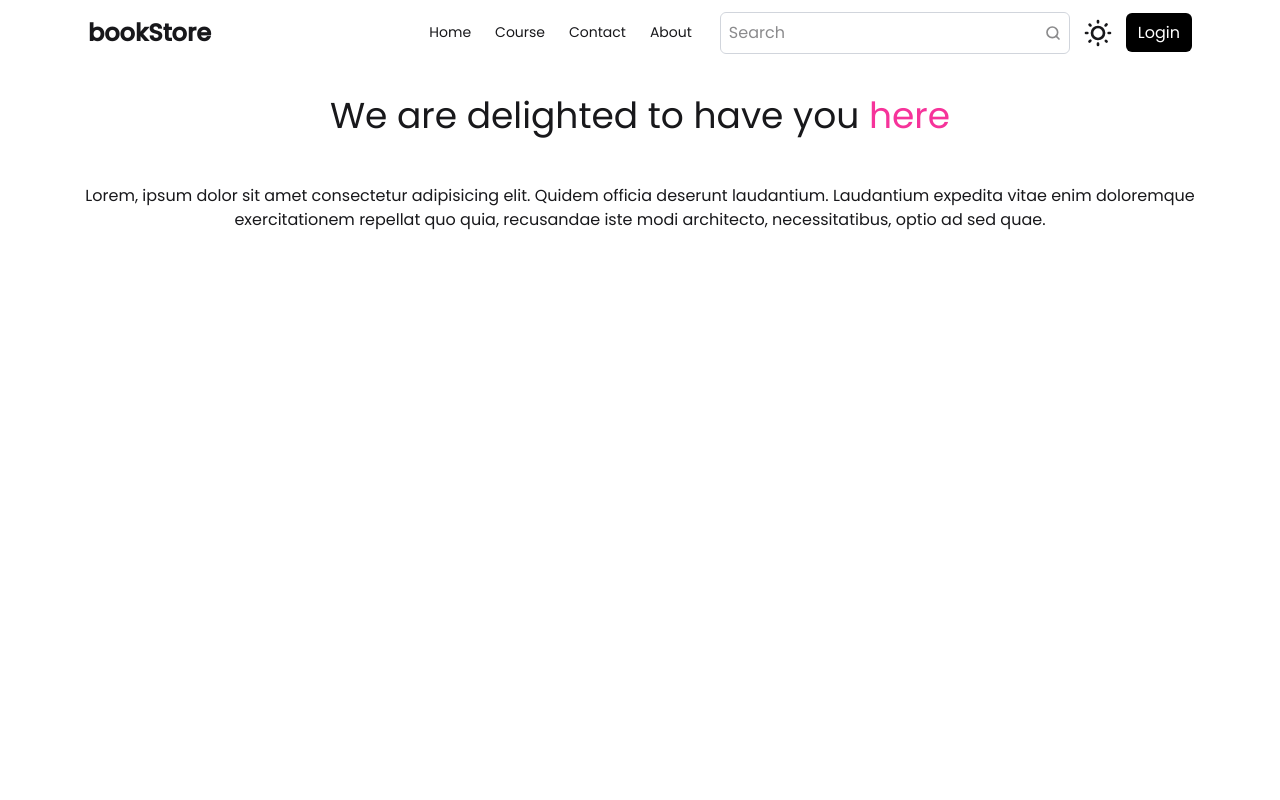
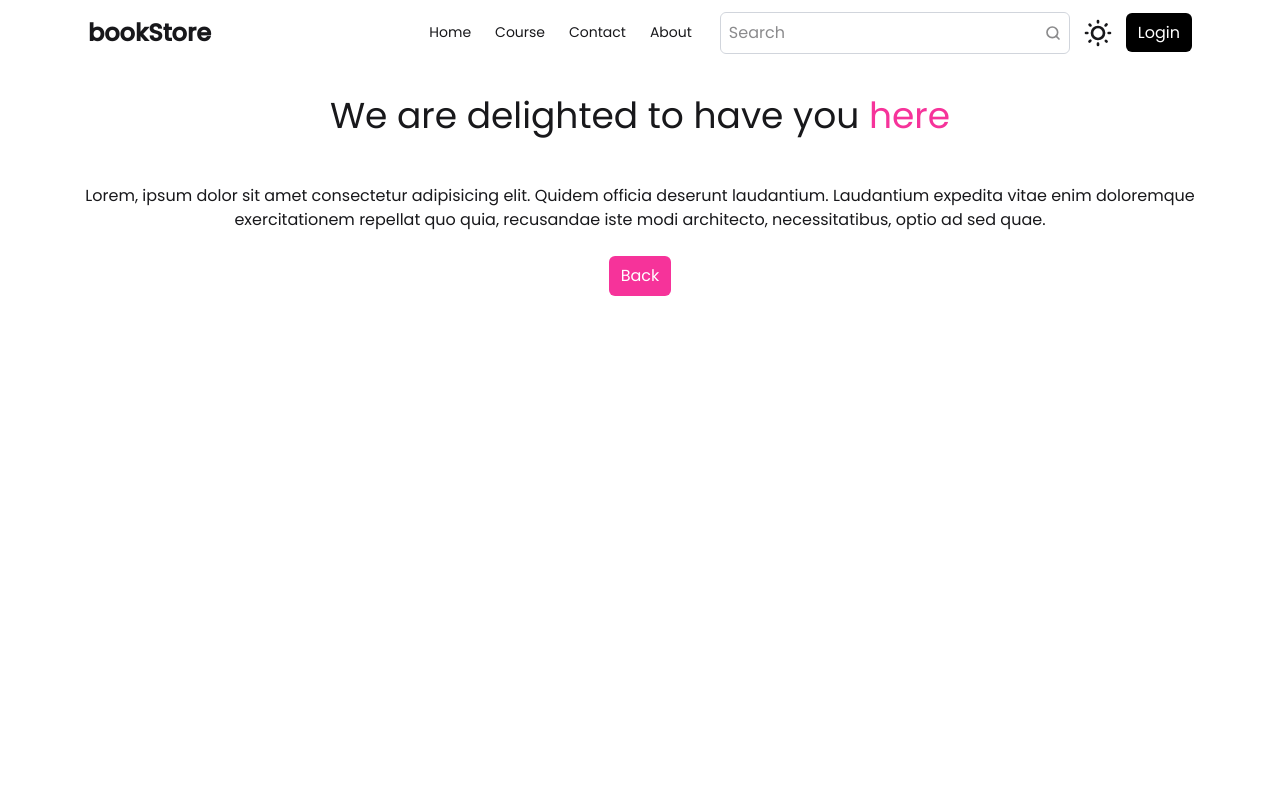
Before and after one commit to KrishnaBir/bookstore, a React app in the folder frontend/: page /course in a window 1280 px wide. Shown: the top 800 px of the page. Built offline with nearby package versions, Linux system fonts and the light colour scheme; the HTML template or start-up script is replaced by a standard one.

Commit message:
back button

```diff
--- a/frontend/src/components/Course.jsx
+++ b/frontend/src/components/Course.jsx
@@ -9,7 +9,13 @@ function Course() {
             We are delighted to have you <span className='text-pink-500'>here</span>
           </h1>
           <p className='mt-12'>Lorem, ipsum dolor sit amet consectetur adipisicing elit. Quidem officia deserunt laudantium. Laudantium expedita vitae enim doloremque exercitationem repellat quo quia, recusandae iste modi architecto, necessitatibus, optio ad sed quae.</p>
+
+          <button className='bg-pink-500 cursor-pointer text-white px-3 py-2 rounded-md mt-6
+          hover:bg-pink-800 duration-300
+          '>Back</button>
+
         </div>
+
 
       </div>
     </>
```
